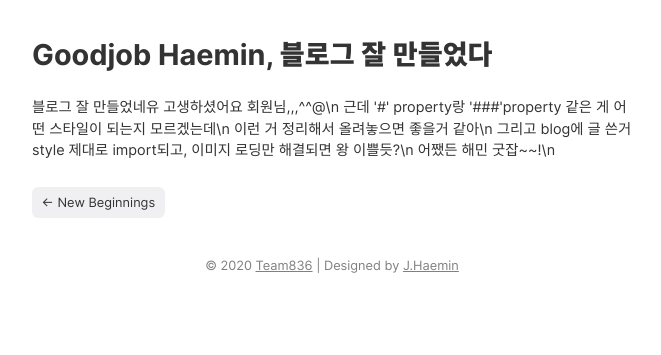
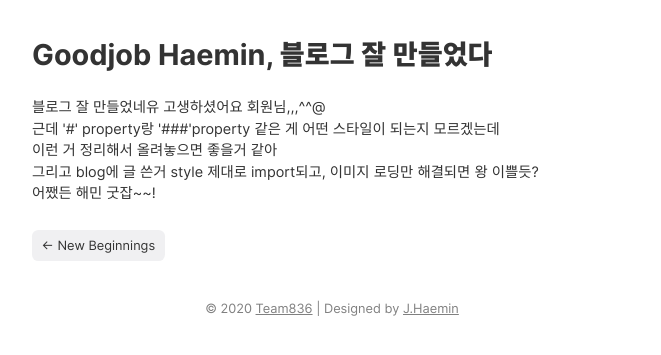
Before and after one commit to team836/team836.github.io, a Gatsby site: page /Jaesangs_first_writing/ in a window 1280 px wide. Shown: the part 183-538 px from the top of the page, without its empty margins (308-969 px from the left). Built offline with nearby package versions, Linux system fonts and the light colour scheme; Gatsby itself is replaced by a stand-in of ours; a web font is replaced by a local one.

Commit message:
feat: edit my post at 'Jaesang~'

```diff
--- a/content/blog/Jaesangs_first_writing/index.md
+++ b/content/blog/Jaesangs_first_writing/index.md
@@ -6,8 +6,8 @@
 
 # Goodjob Haemin, 블로그 잘 만들었다
 
-블로그 잘 만들었네유 고생하셨어요 회원님,,,^^@\n
-근데 '#' property랑 '###'property 같은 게 어떤 스타일이 되는지 모르겠는데\n
-이런 거 정리해서 올려놓으면 좋을거 같아\n
-그리고 blog에 글 쓴거 style 제대로 import되고, 이미지 로딩만 해결되면 왕 이쁠듯?\n
-어쨌든 해민 굿잡~~!\n
+블로그 잘 만들었네유 고생하셨어요 회원님,,,^^@\
+근데 '#' property랑 '###'property 같은 게 어떤 스타일이 되는지 모르겠는데\
+이런 거 정리해서 올려놓으면 좋을거 같아\
+그리고 blog에 글 쓴거 style 제대로 import되고, 이미지 로딩만 해결되면 왕 이쁠듯?\
+어쨌든 해민 굿잡~~!
```
